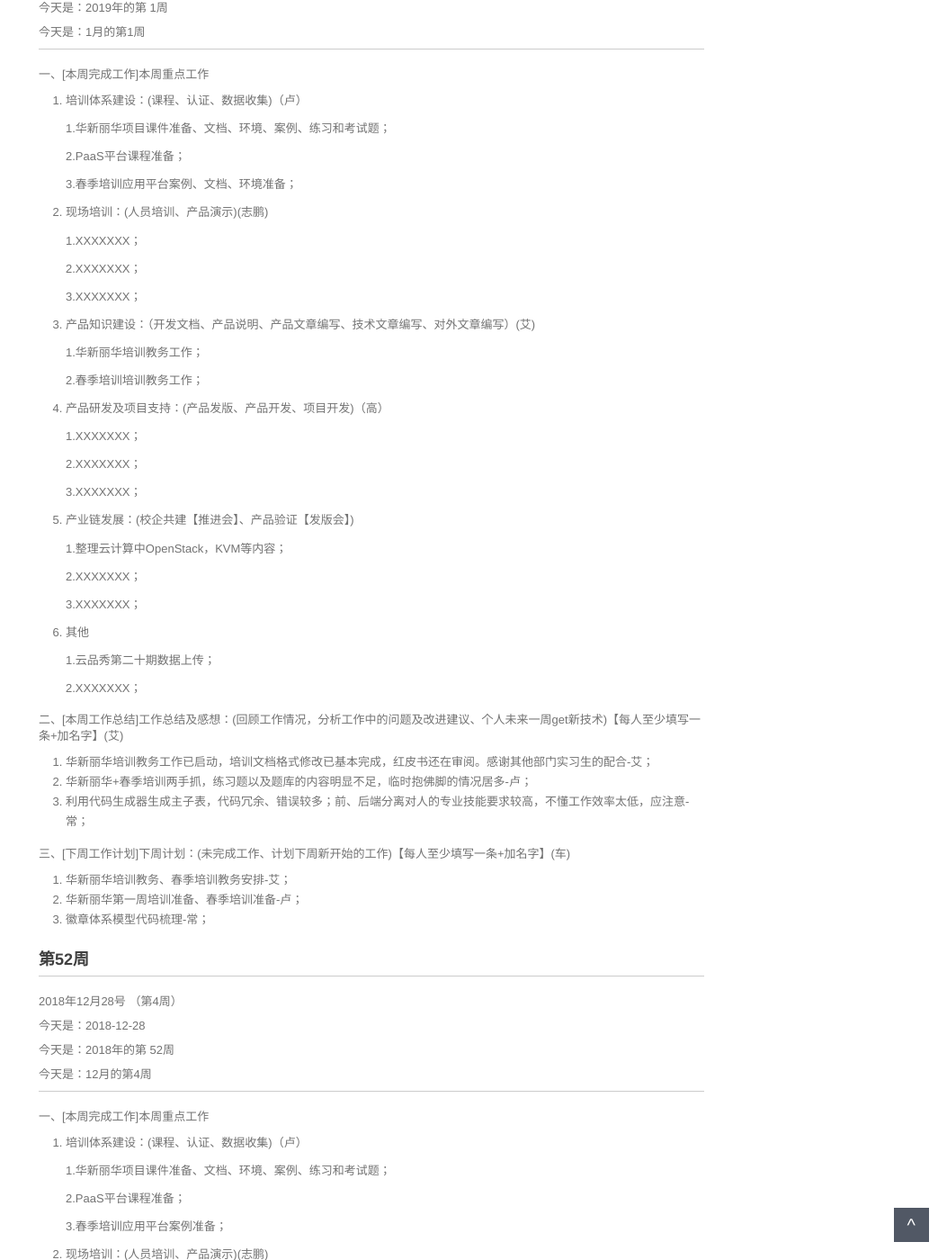
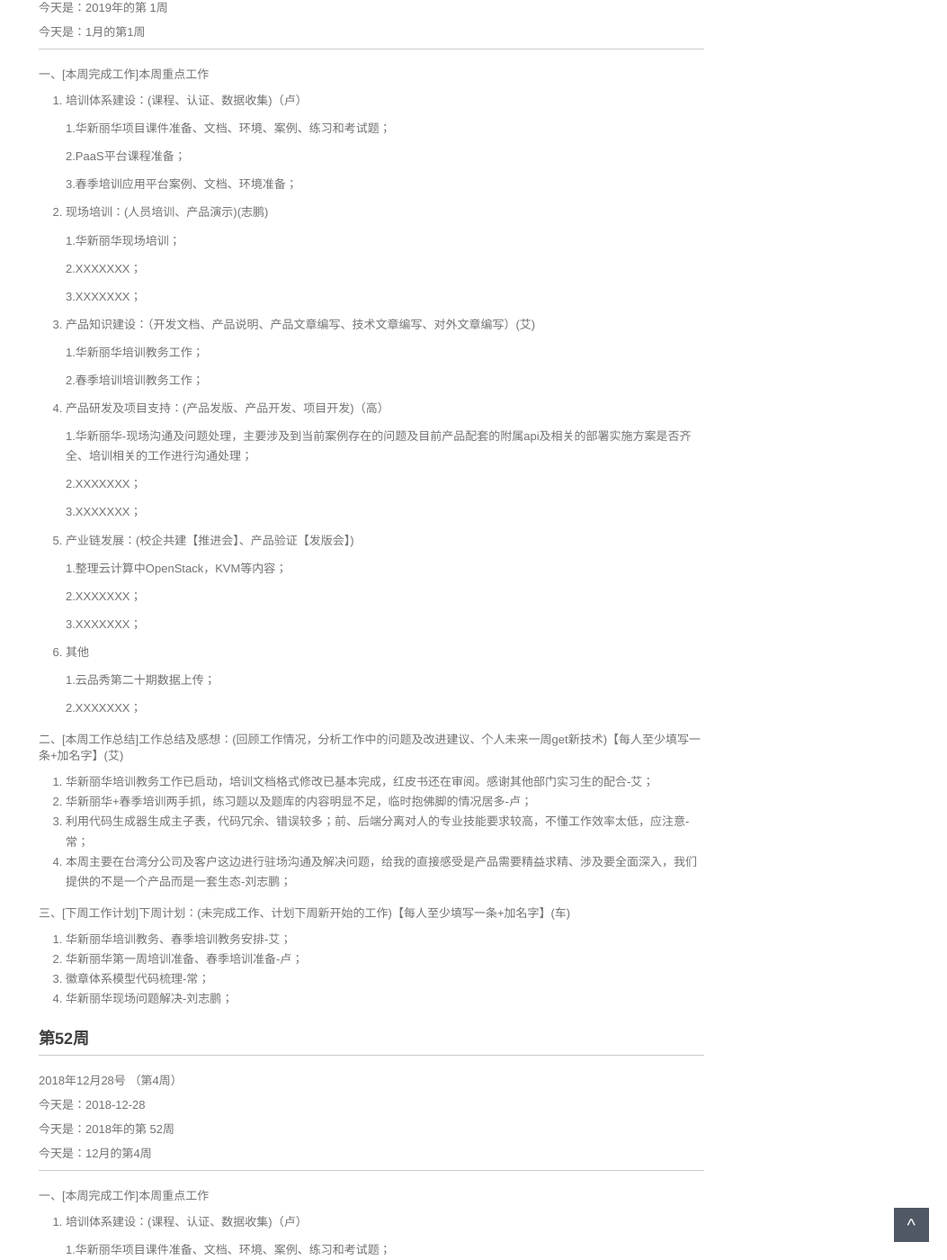
Before and after one commit to walllFlower/blog, a Jekyll site: the page built from _posts/2018-07-17-day_report_cxz.md, in a window 1280 px wide and 1400 px high, scrolled down 435 px. Shown: the whole window at 90% size, without its empty margins (227-1280 px from the left). Built offline with Jekyll 4.4.1, drawn with Linux system fonts in a browser that asks for light colours; comment, search, counter and statistics services are not loaded.

Commit message:
Update 2018-07-17-day_report_cxz.md
刘志鹏-周报20190104

```diff
--- a/_posts/2018-07-17-day_report_cxz.md
+++ b/_posts/2018-07-17-day_report_cxz.md
@@ -35,7 +35,7 @@ categories: 技术运营工作周报
 
 2. 现场培训：(人员培训、产品演示)(志鹏)
 
-    1.XXXXXXX；
+    1.华新丽华现场培训；
 
     2.XXXXXXX；
 
@@ -49,7 +49,7 @@ categories: 技术运营工作周报
 
 4. 产品研发及项目支持：(产品发版、产品开发、项目开发)（高）
 
-    1.XXXXXXX；
+    1.华新丽华-现场沟通及问题处理，主要涉及到当前案例存在的问题及目前产品配套的附属api及相关的部署实施方案是否齐全、培训相关的工作进行沟通处理；
 
     2.XXXXXXX；
 
@@ -74,12 +74,14 @@ categories: 技术运营工作周报
 1. 华新丽华培训教务工作已启动，培训文档格式修改已基本完成，红皮书还在审阅。感谢其他部门实习生的配合-艾；
 2. 华新丽华+春季培训两手抓，练习题以及题库的内容明显不足，临时抱佛脚的情况居多-卢；
 3. 利用代码生成器生成主子表，代码冗余、错误较多；前、后端分离对人的专业技能要求较高，不懂工作效率太低，应注意-常；
+4. 本周主要在台湾分公司及客户这边进行驻场沟通及解决问题，给我的直接感受是产品需要精益求精、涉及要全面深入，我们提供的不是一个产品而是一套生态-刘志鹏；
 
 三、[下周工作计划]下周计划：(未完成工作、计划下周新开始的工作)【每人至少填写一条+加名字】(车)
 
 1. 华新丽华培训教务、春季培训教务安排-艾；
 2. 华新丽华第一周培训准备、春季培训准备-卢；
 3. 徽章体系模型代码梳理-常；
+4. 华新丽华现场问题解决-刘志鹏；
 
 ###  第52周
 
```
